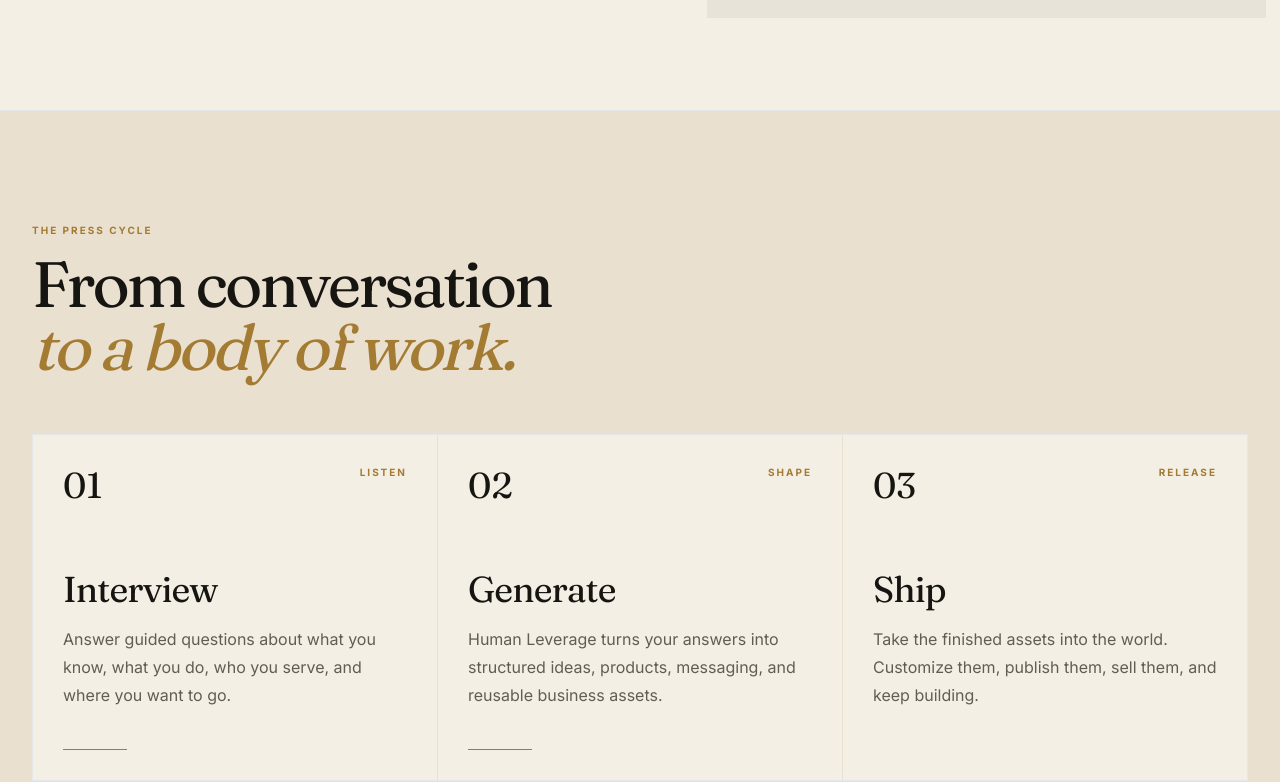
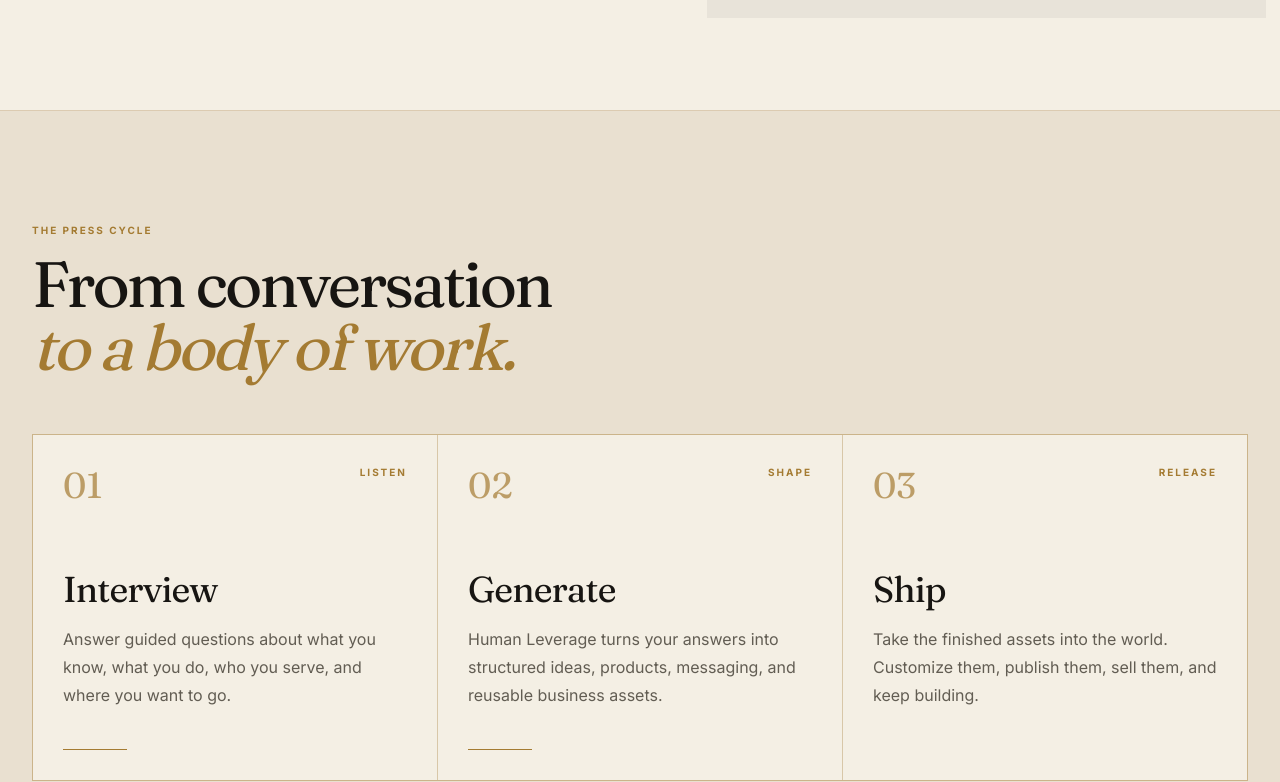
Before and after one commit to godessgizelle143/Human-Leverage-AI-, a Next.js app: page / in a window 1280 px wide. Shown: the part 666-1448 px from the top of the page. Built offline with nearby package versions, Linux system fonts and the light colour scheme.

Commit message:
Add editorial brass, paper, and ink palette to Tailwind

```diff
--- a/tailwind.config.ts
+++ b/tailwind.config.ts
@@ -15,14 +15,17 @@
           pink: '#FF00A8',
           white: '#ffffff',
         },
+        brass: '#a47b32',
+        paper: '#f4efe4',
+        ink: '#171512',
       },
       backgroundImage: {
         'gradient-radial': 'radial-gradient(var(--tw-gradient-stops))',
         'gradient-brand': 'linear-gradient(135deg, #FFD700 0%, #FF00A8 100%)',
       },
       animation: {
-        'glow': 'glow 2s ease-in-out infinite alternate',
-        'float': 'float 6s ease-in-out infinite',
+        glow: 'glow 2s ease-in-out infinite alternate',
+        float: 'float 6s ease-in-out infinite',
       },
       keyframes: {
         glow: {
@@ -38,4 +41,5 @@
   },
   plugins: [],
 }
+
 export default config
```
